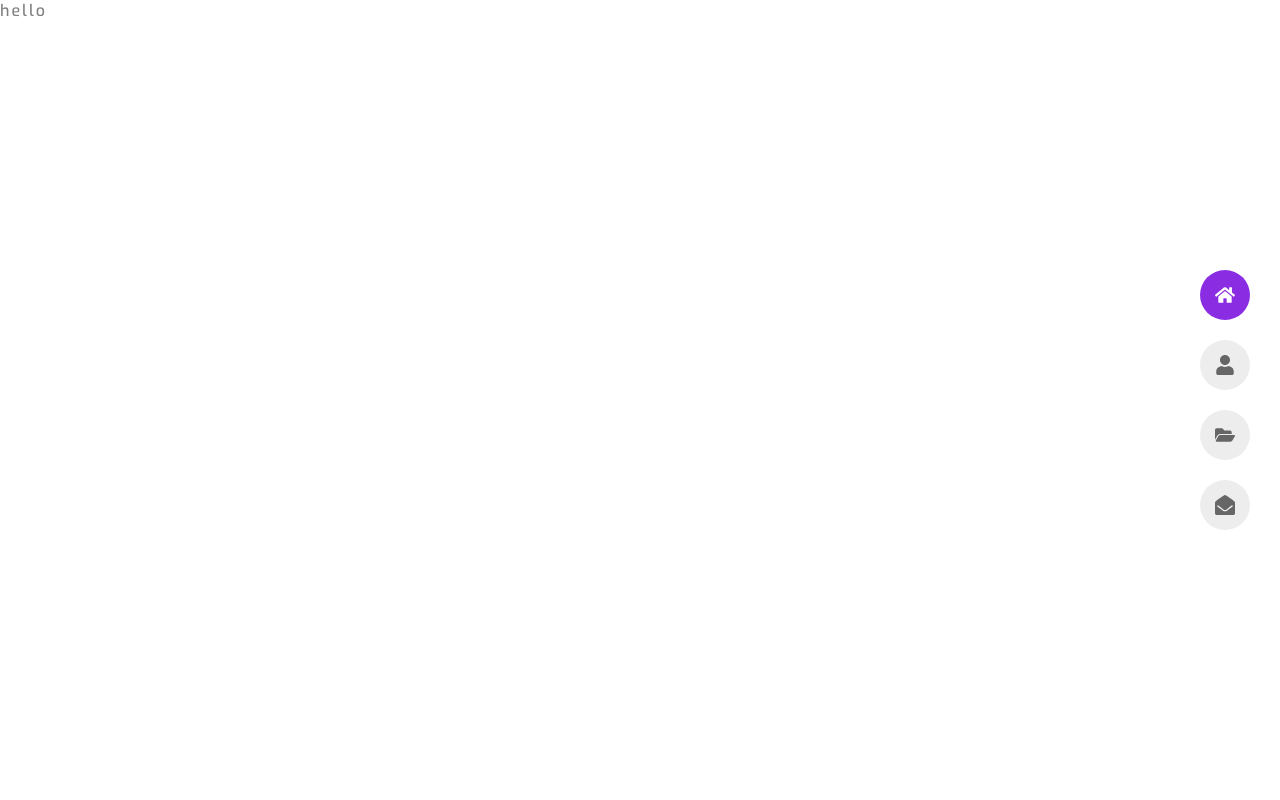
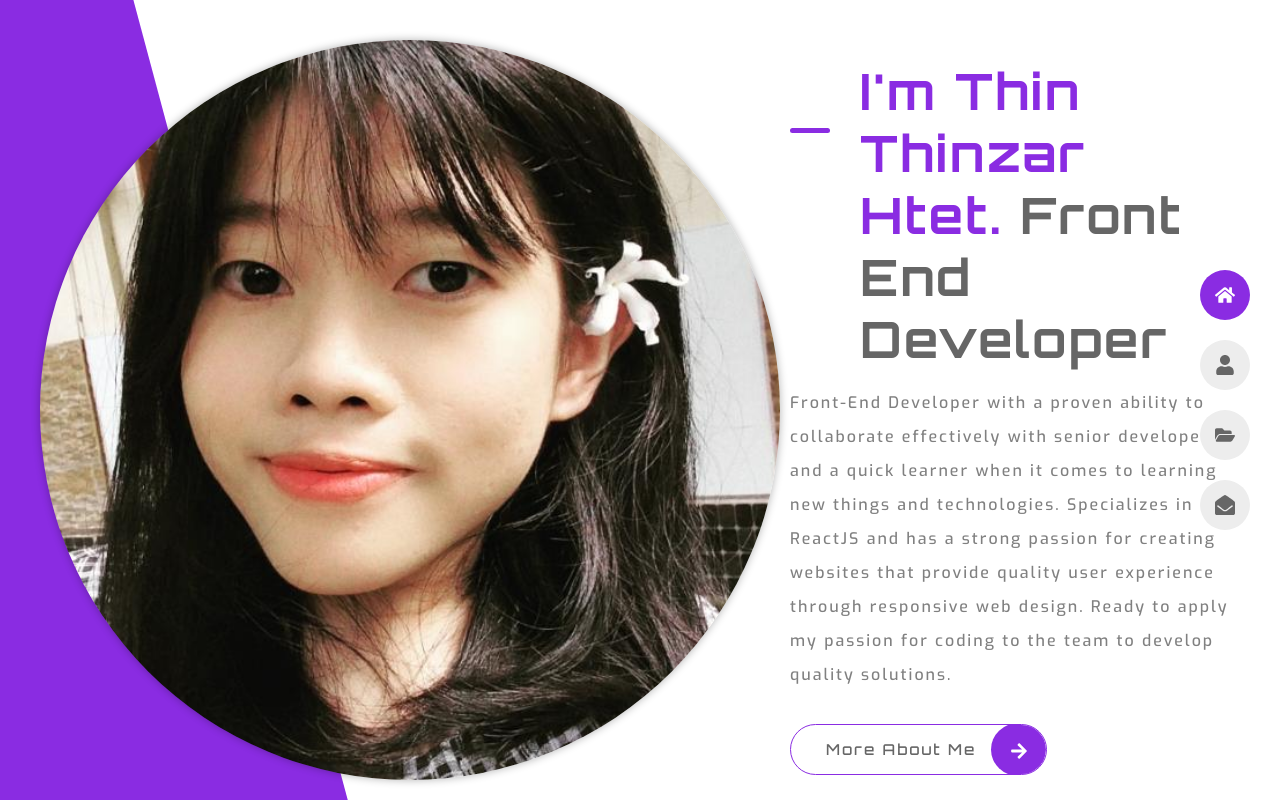
Before and after one commit to ThinThinzarHtet/MyPortfolio, a React (Vite) app: page / in a window 1280 px wide. Built offline with nearby package versions, Linux system fonts and the light colour scheme.

Commit message:
home section

```diff
--- a/src/App.css
+++ b/src/App.css
@@ -95,3 +95,57 @@ textarea {
 image {
   max-width: 100%;
 }
+
+/* REUSABLE CSS */
+.grid {
+  display: grid;
+  gap: 30px;
+}
+
+.section {
+  padding-block: 70px;
+}
+
+.button {
+  display: inline-block;
+  color: var(--title-color);
+  border: 1px solid var(--first-color);
+  padding: 15px 70px 15px 35px;
+  border-radius: 35px;
+  font-family: var(--second-font);
+  font-size: var(--small-font-size);
+  font-weight: var(--weight-500);
+  position: relative;
+  overflow: hidden;
+  transition: all 0.25s ease-in-out;
+}
+
+.button:hover {
+  color: var(--text-white);
+}
+
+.button::before {
+  content: "";
+  position: absolute;
+  inset: 0;
+  background-color: var(--first-color);
+  transform: translateX(100%);
+  z-index: -1;
+  transition: all 0.3s ease-out;
+}
+
+.button:hover::before {
+  transform: translateX(0);
+}
+.button__icon {
+  background-color: var(--first-color);
+  position: absolute;
+  inset-block: -2px;
+  right: 0;
+  width: 55px;
+  border-radius: 50%;
+  color: var(--text-white);
+  font-size: var(--large-font-size);
+  text-align: center;
+  line-height: 60px;
+}
--- a/src/pages/home/Home.jsx
+++ b/src/pages/home/Home.jsx
@@ -1,5 +1,38 @@
+import Profile from "../../assets/ttzh.jpg";
+import { Link } from "react-router-dom";
+import { FaArrowRight } from "react-icons/fa";
+import "./home.css";
+
 const Home = () => {
-  return <div>hello</div>;
+  return (
+    <section className="home section grid">
+      <img src={Profile} alt="myProfile" className="home__img" />
+
+      <div className="home__content">
+        <div className="home__data">
+          <h1 className="home__title">
+            <span>I'm Thin Thinzar Htet. </span> Front End Developer
+          </h1>
+          <p className="home__description">
+            Front-End Developer with a proven ability to collaborate effectively
+            with senior developers and a quick learner when it comes to learning
+            new things and technologies. Specializes in ReactJS and has a strong
+            passion for creating websites that provide quality user experience
+            through responsive web design. Ready to apply my passion for coding
+            to the team to develop quality solutions.
+          </p>
+          <Link to="/about" className="button">
+            More About Me{" "}
+            <span className="button__icon">
+              <FaArrowRight />
+            </span>
+          </Link>
+        </div>
+      </div>
+
+      <div className="color__block"></div>
+    </section>
+  );
 };
 
 export default Home;
--- a/src/pages/home/home.css
+++ b/src/pages/home/home.css
@@ -0,0 +1,57 @@
+.home {
+  grid-template-columns: 4.32fr 7.68fr;
+  align-items: center;
+  padding: 40px;
+  height: 100vh;
+}
+
+.home__img {
+  height: 100%;
+  object-fit: cover;
+  border-radius: 50%;
+  box-shadow: 0 0 8px hsla(0, 0%, 0%, 0.3);
+  z-index: 1;
+}
+
+.home__data {
+  max-width: 600px;
+  margin-inline: auto;
+  padding-top: 20px;
+}
+
+.home__title {
+  position: relative;
+  font-size: var(--h1-font-size);
+  line-height: 1.24;
+  padding-left: 70px;
+}
+
+.home__title span {
+  color: var(--first-color);
+}
+
+.home__title::before {
+  content: "";
+  position: absolute;
+  left: 0;
+  top: 22%;
+  width: 40px;
+  height: 5px;
+  background-color: var(--first-color);
+  border-radius: 10px;
+}
+
+.home__description {
+  line-height: 2.125;
+  margin-block: 16px 32px;
+}
+
+.color__block {
+  position: fixed;
+  height: 200%;
+  width: 100%;
+  background-color: var(--first-color);
+  top: -50%;
+  left: -83%;
+  transform: rotate(-15deg);
+}
```
